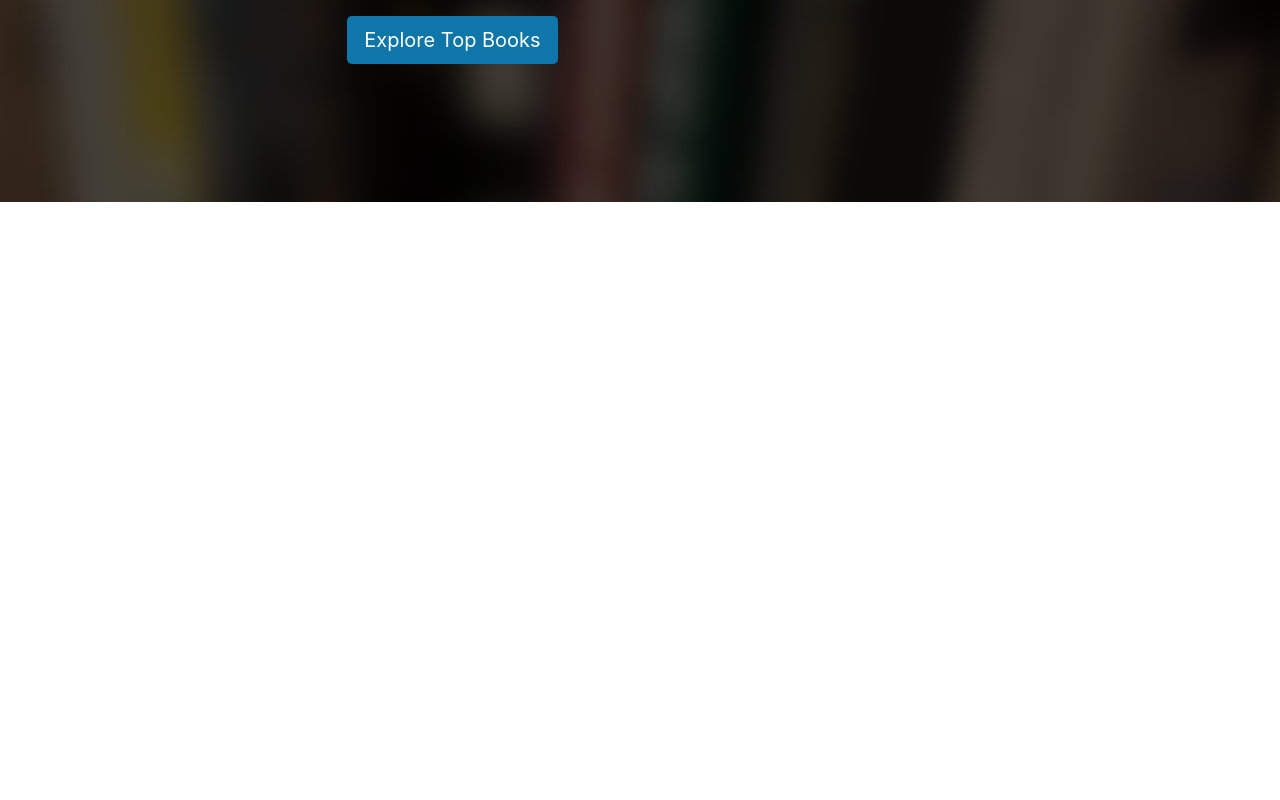
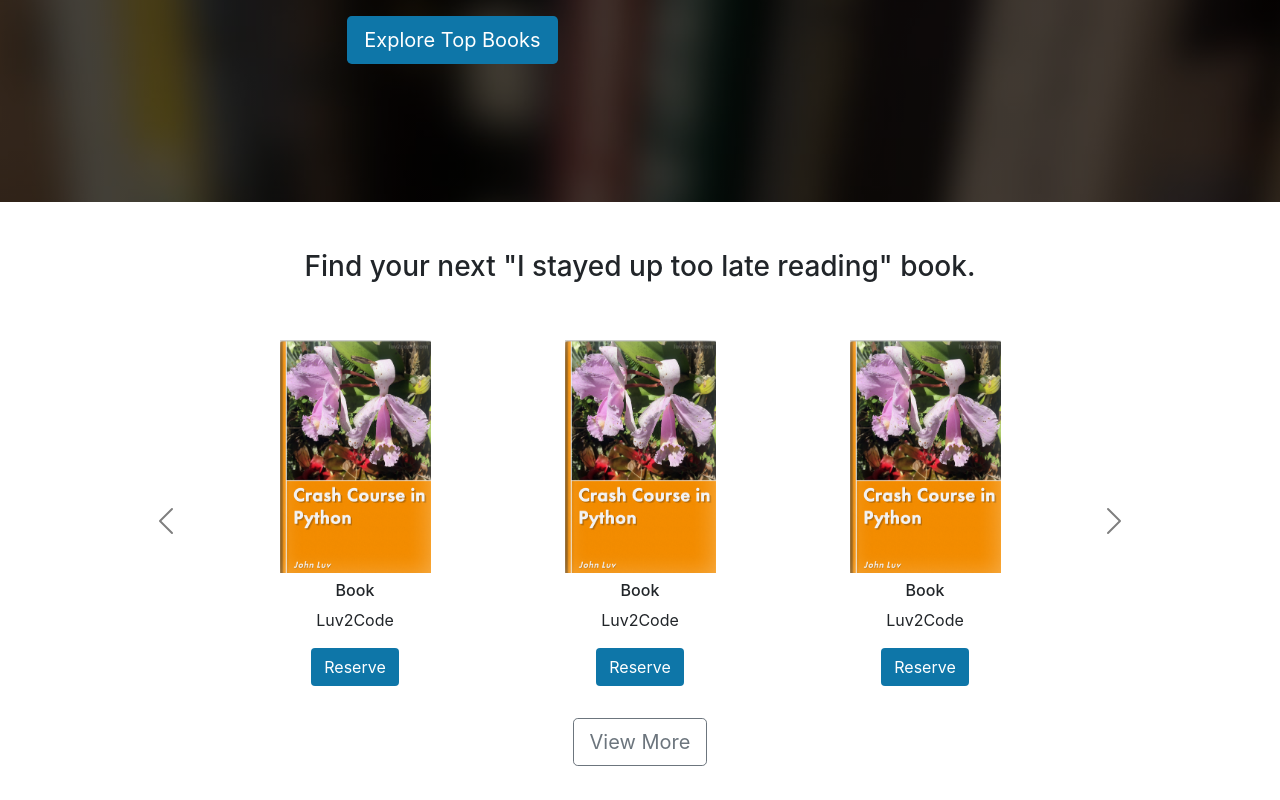
Before and after one commit to ritujane78/library_react_frontend, a React (Create React App) app: page / in a window 1280 px wide. Shown: the part 276-1076 px from the top of the page. Before the commit the page ends 800 px from the top, so only its background shows below. Built offline with nearby package versions, Linux system fonts and the light colour scheme.

Commit message:
add carousel in homepage

```diff
--- a/public/index.html
+++ b/public/index.html
@@ -41,5 +41,6 @@
       To begin the development, run `npm start` or `yarn start`.
       To create a production bundle, use `npm run build` or `yarn build`.
     -->
+      <script src="https://cdn.jsdelivr.net/npm/bootstrap@5.0.2/dist/js/bootstrap.bundle.min.js" integrity="sha384-MrcW6ZMFYlzcLA8Nl+NtUVF0sA7MsXsP1UyJoMp4YLEuNSfAP+JcXn/tWtIaxVXM" crossorigin="anonymous"></script>
   </body>
 </html>
--- a/src/App.tsx
+++ b/src/App.tsx
@@ -2,12 +2,14 @@
 import './App.css';
 import { Navbar } from './layouts/NavbarAndFooter/Navbar';
 import { ExploreTopBooks } from './layouts/Homepage/ExploreTopBooks';
+import { Carousel } from './layouts/Homepage/Carousel';
 
 function App() {
   return (
     <div>
       <Navbar />
       <ExploreTopBooks />
+      <Carousel />
     </div>
 
   );
--- /dev/null
+++ b/src/layouts/Homepage/Carousel.tsx
@@ -0,0 +1,69 @@
+import { ReturnBook } from "./ReturnBook";
+
+export const Carousel = () => {
+ return (
+        <div className='container mt-5' style={{ height: 550 }}>
+            <div className='homepage-carousel-title'>
+                <h3>Find your next "I stayed up too late reading" book.</h3>
+            </div>
+            <div id='carouselExampleControls' className='carousel carousel-dark slide mt-5
+                d-none d-lg-block' data-bs-interval='false'>
+
+                {/* Desktop */}
+                <div className='carousel-inner'>
+                    <div className='carousel-item active'>
+                        <div className='row d-flex justify-content-center align-items-center'>
+                            <ReturnBook />
+                            <ReturnBook />
+                            <ReturnBook />
+                        </div>
+                    </div>
+                    <div className='carousel-item'>
+                        <div className='row d-flex justify-content-center align-items-center'>
+                            <ReturnBook />
+                            <ReturnBook />
+                            <ReturnBook />
+                        </div>
+                    </div>
+                    <div className='carousel-item'>
+                        <div className='row d-flex justify-content-center align-items-center'>
+                            <ReturnBook />
+                            <ReturnBook />
+                            <ReturnBook />
+                        </div>
+                    </div>
+                    <button className='carousel-control-prev' type='button'
+                        data-bs-target='#carouselExampleControls' data-bs-slide='prev'>
+                        <span className='carousel-control-prev-icon' aria-hidden='true'></span>
+                        <span className='visually-hidden'>Previous</span>
+                    </button>
+                    <button className='carousel-control-next' type='button'
+                        data-bs-target='#carouselExampleControls' data-bs-slide='next'>
+                        <span className='carousel-control-next-icon' aria-hidden='true'></span>
+                        <span className='visually-hidden'>Next</span>
+                    </button>
+                </div>
+            </div>
+
+            {/* Mobile */}
+            <div className='d-lg-none mt-3'>
+                <div className='row d-flex justify-content-center align-items-center'>
+                    <div className='text-center'>
+                        <img
+                            src={require('./../../Images/BooksImages/book-luv2code-1000.png')}
+                            width='151'
+                            height='233'
+                            alt="book"
+                        />
+                        <h6 className='mt-2'>Book</h6>
+                        <p>Luv2Code</p>
+                        <a className='btn main-color text-white' href='#'>Reserve</a>
+                    </div>
+                </div>
+            </div>
+            <div className='homepage-carousel-title mt-3'>
+                <a className='btn btn-outline-secondary btn-lg' href='#'>View More</a>
+            </div>
+        </div>
+    );
+};
--- /dev/null
+++ b/src/layouts/Homepage/ReturnBook.tsx
@@ -0,0 +1,21 @@
+import React from "react";
+
+export const ReturnBook = () => {
+  return (
+    <div className="col-xs-6 col-sm-6 col-md-4 col-lg-3 mb-3">
+      <div className="text-center">
+        <img
+          src={require("./../../Images/BooksImages/book-luv2code-1000.png")}
+          width="151"
+          height="233"
+          alt="book"
+        />
+        <h6 className="mt-2">Book</h6>
+        <p>Luv2Code</p>
+        <a className="btn main-color text-white" href="#">
+          Reserve
+        </a>
+      </div>
+    </div>
+  );
+};
```
